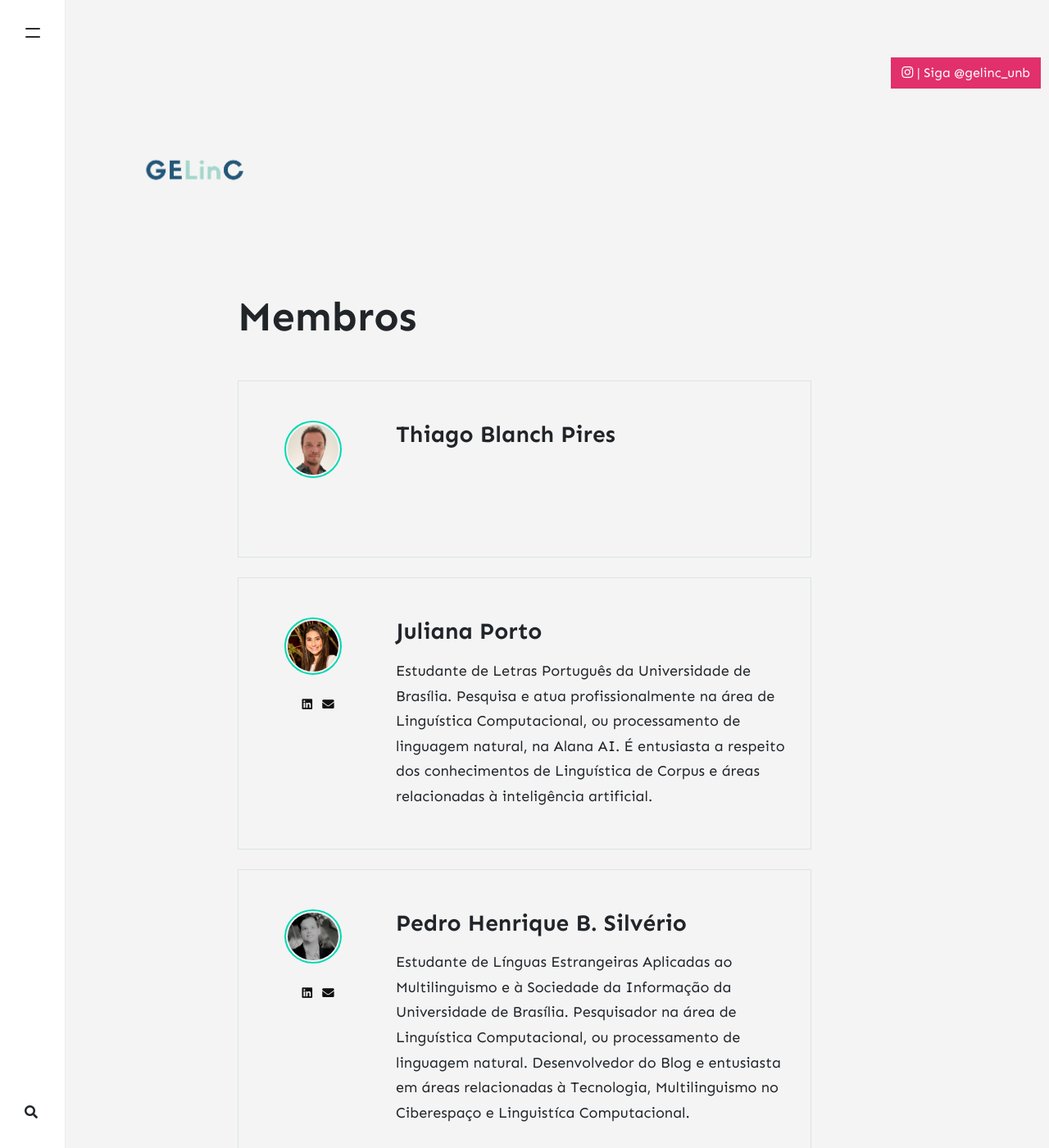
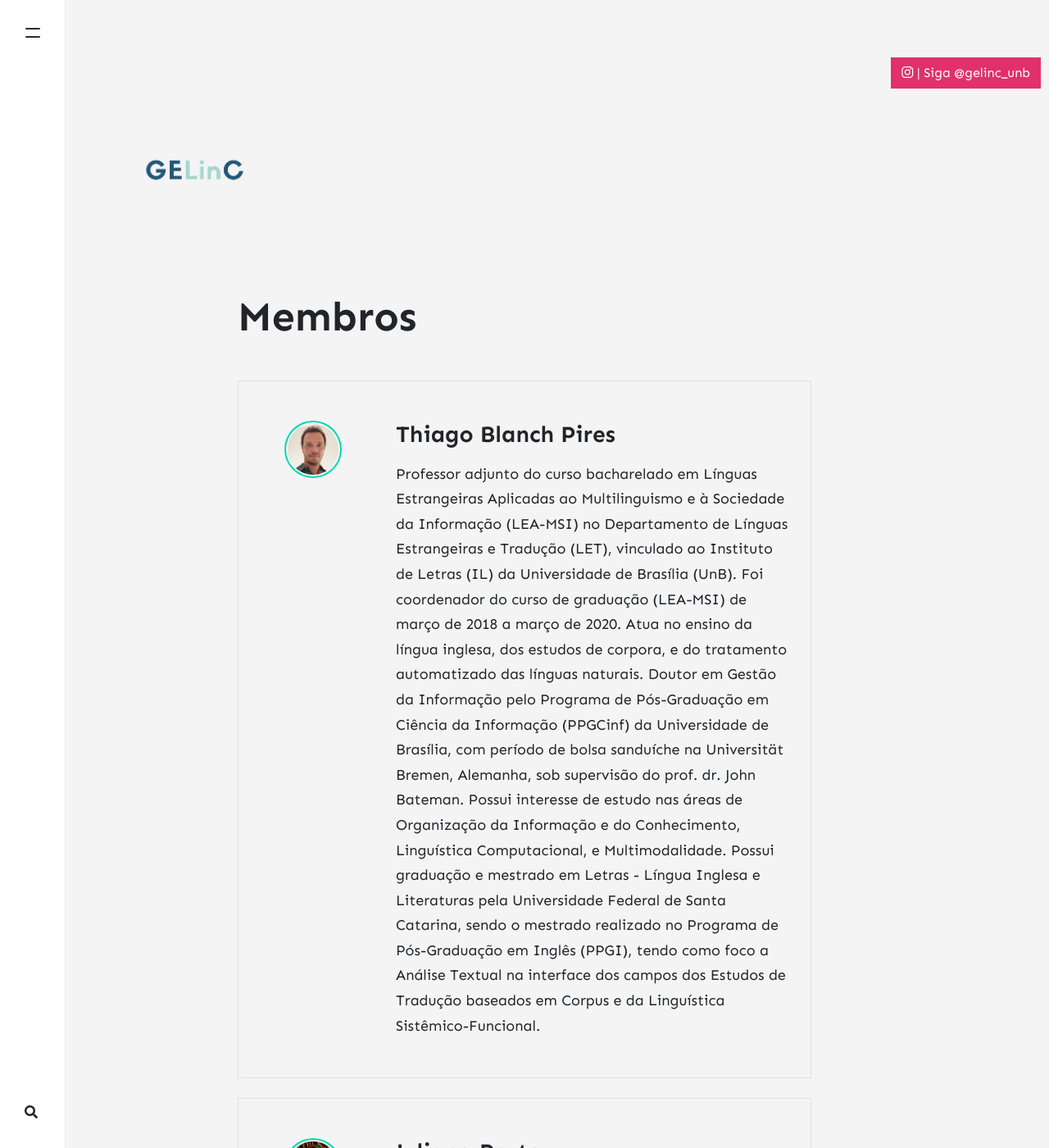
Before and after one commit to studdent-pehescamander/gelinc.github.io, a Jekyll site: the page built from _pages/authors.html, in a window 1280 px wide and 1400 px high. Shown: the whole window at 82% size. Built offline with Jekyll 4.4.1, drawn with Linux system fonts in a browser that asks for light colours; nearby versions of some CDN libraries; comment, search, counter and statistics services are not loaded; a style sheet for code colours, icons or effects is not loaded.

Commit message:
Update _config.yml

```diff
--- a/_config.yml
+++ b/_config.yml
@@ -22,6 +22,7 @@ authors:
     email:
     lattes: http://lattes.cnpq.br/9911777987987166
     linkedin:
+    description: "Professor adjunto do curso bacharelado em Línguas Estrangeiras Aplicadas ao Multilinguismo e à Sociedade da Informação (LEA-MSI) no Departamento de Línguas Estrangeiras e Tradução (LET), vinculado ao Instituto de Letras (IL) da Universidade de Brasília (UnB). Foi coordenador do curso de graduação (LEA-MSI) de março de 2018 a março de 2020. Atua no ensino da língua inglesa, dos estudos de corpora, e do tratamento automatizado das línguas naturais. Doutor em Gestão da Informação pelo Programa de Pós-Graduação em Ciência da Informação (PPGCinf) da Universidade de Brasília, com período de bolsa sanduíche na Universität Bremen, Alemanha, sob supervisão do prof. dr. John Bateman. Possui interesse de estudo nas áreas de Organização da Informação e do Conhecimento, Linguística Computacional, e Multimodalidade. Possui graduação e mestrado em Letras - Língua Inglesa e Literaturas pela Universidade Federal de Santa Catarina, sendo o mestrado realizado no Programa de Pós-Graduação em Inglês (PPGI), tendo como foco a Análise Textual na interface dos campos dos Estudos de Tradução baseados em Corpus e da Linguística Sistêmico-Funcional."
   Juliana:
     name: Juliana
     display_name: Juliana Porto
```
